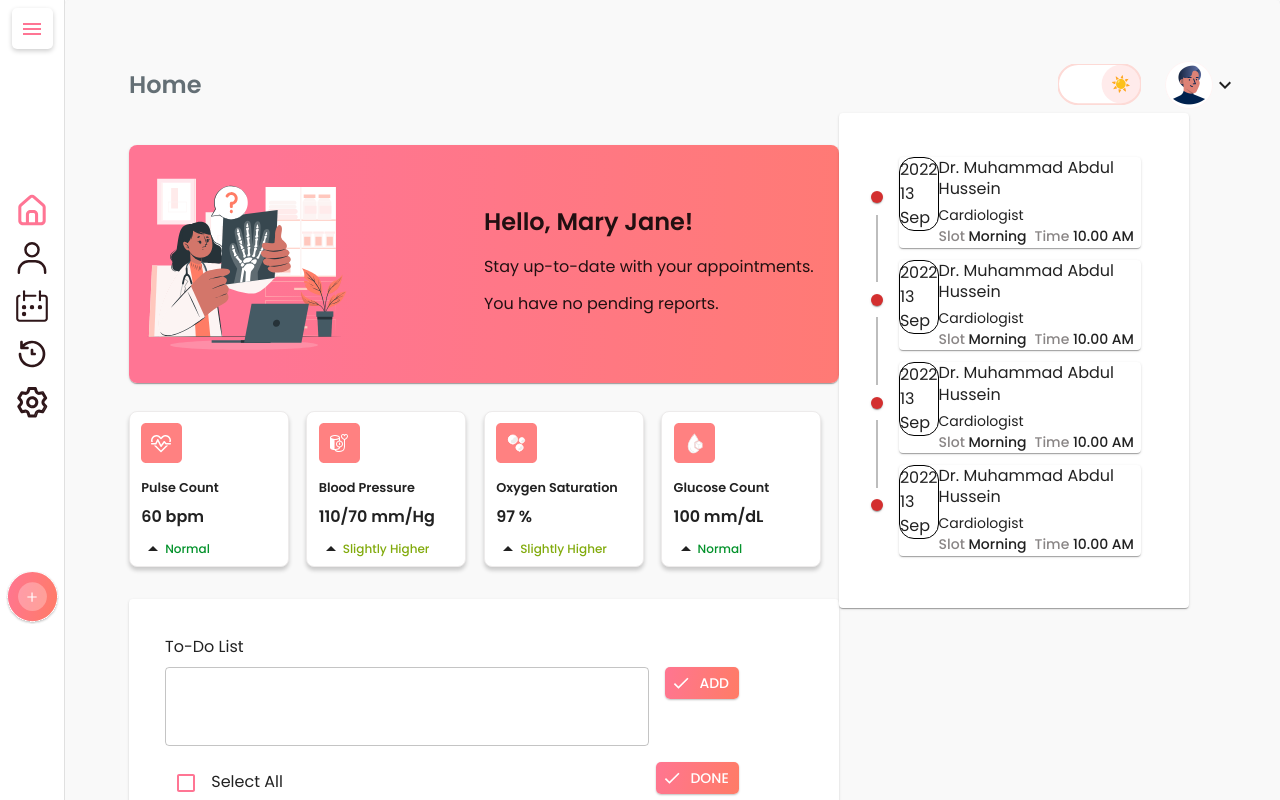
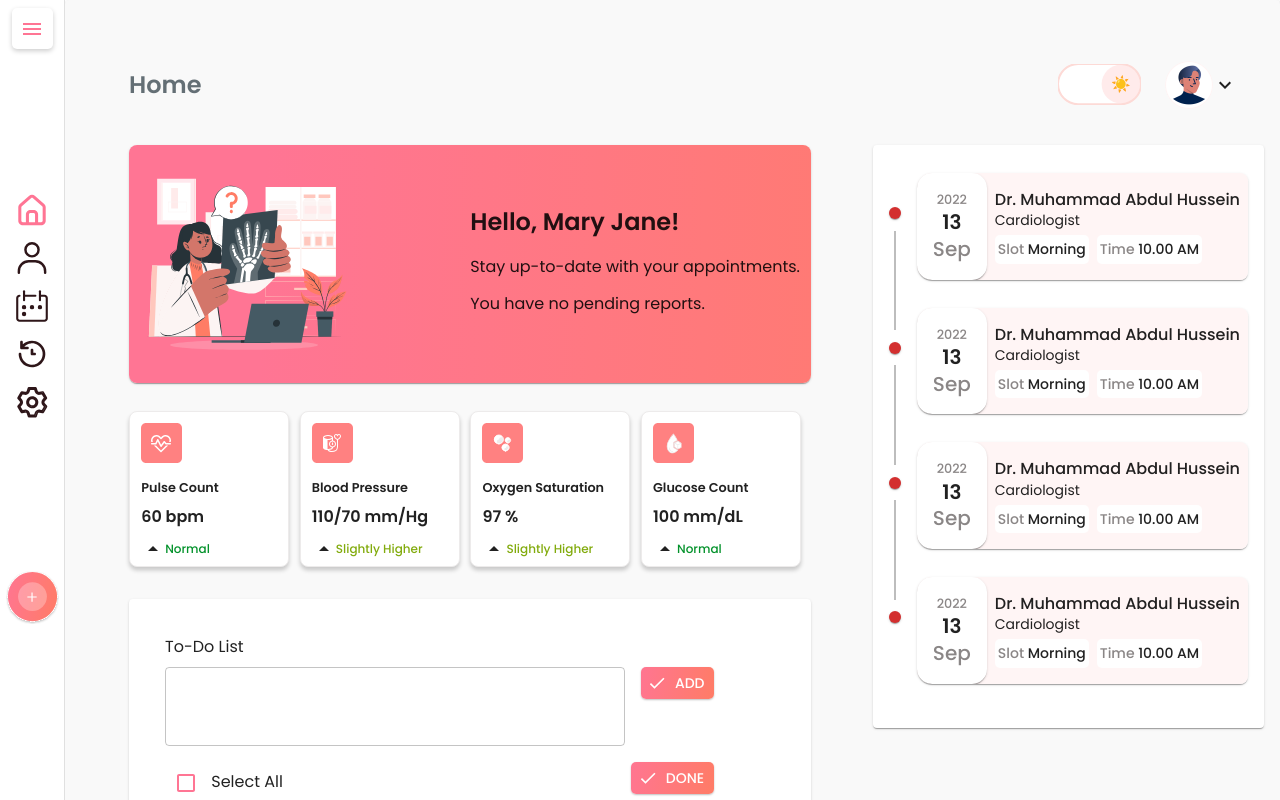
Before and after one commit to MK-Khan123/rainier-frontend, a React (Create React App) app: page / in a window 1280 px wide. Shown: the top 800 px of the page. Built offline with nearby package versions, Linux system fonts and the light colour scheme.

Commit message:
Appointments component created

```diff
--- a/src/components/Home/Appointments/AppointmentData/AppointmentData.js
+++ b/src/components/Home/Appointments/AppointmentData/AppointmentData.js
@@ -3,41 +3,42 @@ import Box from '@mui/material/Box';
 import Card from '@mui/material/Card';
 import CardContent from '@mui/material/CardContent';
 import Typography from '@mui/material/Typography';
+import { Paper } from '@mui/material';
 
 const AppointmentData = () => {
     return (
-        <Card sx={{ minWidth: 200 }}>
-            <CardContent sx={{ padding: 0, ':last-child': { padding: 0 } }}>
-                <Box sx={{ display: 'flex', height: '100%' }}>
-                    <Box
+        <Card sx={{ minWidth: 200, marginBottom: '1rem', borderRadius: '15px 8px 8px 15px' }}>
+            <CardContent sx={{ padding: 0, ':last-child': { padding: 0 }, display: 'flex', backgroundColor: '#FFF5F5' }}>
+                <Paper
                     sx={{
-                            height: '100%',
                         display: 'flex',
                         flexDirection: 'column',
                         justifyContent: 'center',
-                            border: '1px solid black',
                         borderRadius: '15px'
                     }}
                 >
-                        <Box>
+                    <Box p={2}>
+                        <Typography color='#8A8686' fontWeight='500' textAlign='center' fontSize='0.8rem' variant='body1'>
                             2022
+                        </Typography>
+                        <Typography textAlign='center' fontSize='1.25rem' fontWeight='600' variant='h5' component='div'>
+                            13
+                        </Typography>
+                        <Typography color='#8A8686' fontWeight='500' textAlign='center' fontSize='1.25rem' variant='h5' component='div'>
+                            Sep
+                        </Typography>
                     </Box>
-                        <Box>
-                            13
-                        </Box>
-                        <Box>
-                            Sep
-                        </Box>
-                    </Box>
+                </Paper>
 
-                    <Box>
-                        <Typography fontSize='1rem' variant='h5' gutterBottom component='div'>
+                <Box px={1} py={2}>
+                    <Typography fontSize='1rem' fontWeight='500' variant='h5' component='div'>
                         Dr. Muhammad Abdul Hussein
                     </Typography>
-                        <Typography variant='body2' fontWeight='400' component='div'>
+                    <Typography variant='body2' fontWeight='400' gutterBottom component='div'>
                         Cardiologist
                     </Typography>
                     <Box sx={{ display: 'flex' }}>
+                        <Box sx={{ backgroundColor: '#FFF', borderRadius: '5px', padding: '3px' }}>
                             <Typography variant='h6' fontSize='0.875rem' component='div'>
                                 <Box
                                     component='span'
@@ -46,7 +47,9 @@ const AppointmentData = () => {
                                     Slot
                                 </Box> Morning
                             </Typography>
-                            <Typography ml={1} variant='h6' fontSize='0.875rem' component='div'>
+                        </Box>
+                        <Box ml={1} sx={{ backgroundColor: '#FFF', borderRadius: '5px', padding: '3px' }}>
+                            <Typography variant='h6' fontSize='0.875rem' component='div'>
                                 <Box
                                     component='span'
                                     color='#8A8686'
--- a/src/components/Home/Appointments/Appointments.js
+++ b/src/components/Home/Appointments/Appointments.js
@@ -11,16 +11,16 @@ import AppointmentData from './AppointmentData/AppointmentData';
 
 const Appointments = () => {
     return (
-        <Box>
-            <Card sx={{ minWidth: 275, maxWidth: 350 }}>
-                <CardContent>
+        <Box mt={4} sx={{ display: 'flex', justifyContent: 'flex-end' }}>
+            <Card sx={{ minWidth: 275, maxWidth: 400 }}>
+                <CardContent sx={{ padding: 0, ':last-child': { padding: 0 } }} >
                     <Timeline>
                         <TimelineItem sx={{ '::before': { content: 'none' } }}>
                             <TimelineSeparator>
                                 <TimelineDot sx={{ position: 'relative', top: '1.8rem' }} color="error" />
                                 <TimelineConnector sx={{ position: 'relative', top: '1.8rem' }} />
                             </TimelineSeparator>
-                            <TimelineContent>
+                            <TimelineContent sx={{ paddingRight: '0' }}>
                                 <AppointmentData />
                             </TimelineContent>
                         </TimelineItem>
@@ -30,7 +30,7 @@ const Appointments = () => {
                                 <TimelineDot sx={{ position: 'relative', top: '1.8rem' }} color="error" />
                                 <TimelineConnector sx={{ position: 'relative', top: '1.8rem' }} />
                             </TimelineSeparator>
-                            <TimelineContent>
+                            <TimelineContent sx={{ paddingRight: '0' }}>
                                 <AppointmentData />
                             </TimelineContent>
                         </TimelineItem>
@@ -40,7 +40,7 @@ const Appointments = () => {
                                 <TimelineDot sx={{ position: 'relative', top: '1.8rem' }} color="error" />
                                 <TimelineConnector sx={{ position: 'relative', top: '1.8rem' }} />
                             </TimelineSeparator>
-                            <TimelineContent>
+                            <TimelineContent sx={{ paddingRight: '0' }}>
                                 <AppointmentData />
                             </TimelineContent>
                         </TimelineItem>
@@ -49,14 +49,14 @@ const Appointments = () => {
                             <TimelineSeparator>
                                 <TimelineDot sx={{ position: 'relative', top: '1.8rem' }} color="error" />
                             </TimelineSeparator>
-                            <TimelineContent>
+                            <TimelineContent sx={{ paddingRight: '0' }}>
                                 <AppointmentData />
                             </TimelineContent>
                         </TimelineItem>
                     </Timeline>
                 </CardContent>
             </Card>
-        </Box>
+        </Box >
     );
 };
 
```
Lines whose indentation alone changed are shown as unchanged.
